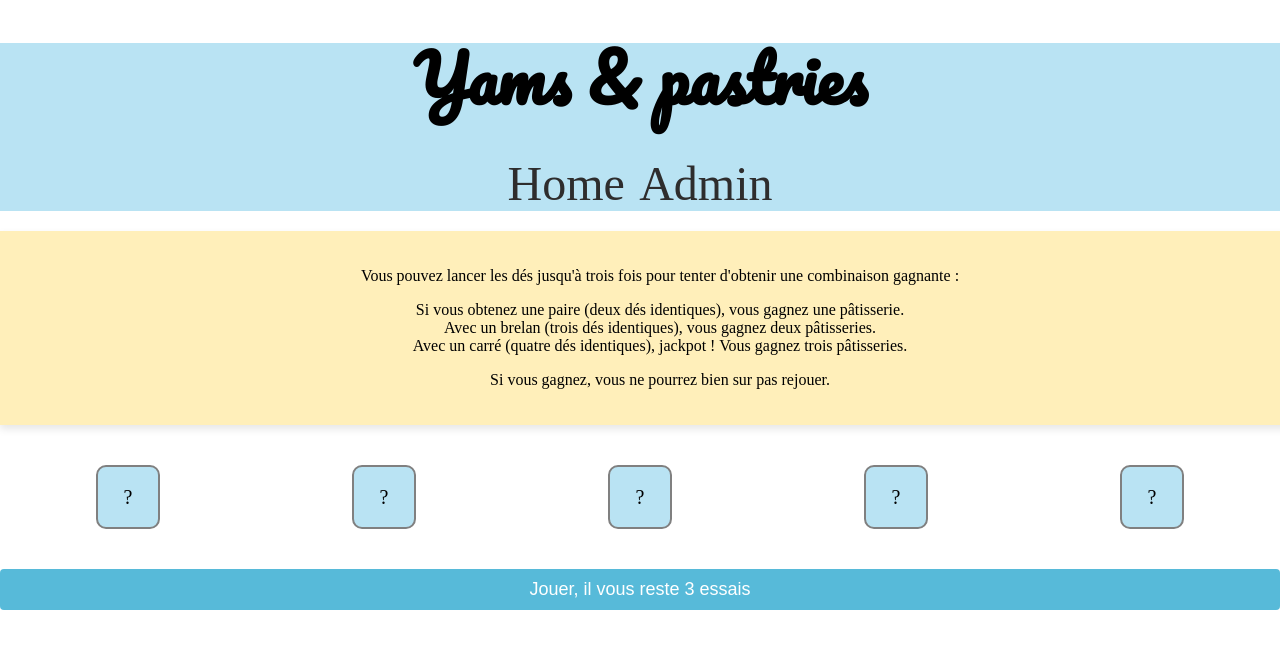
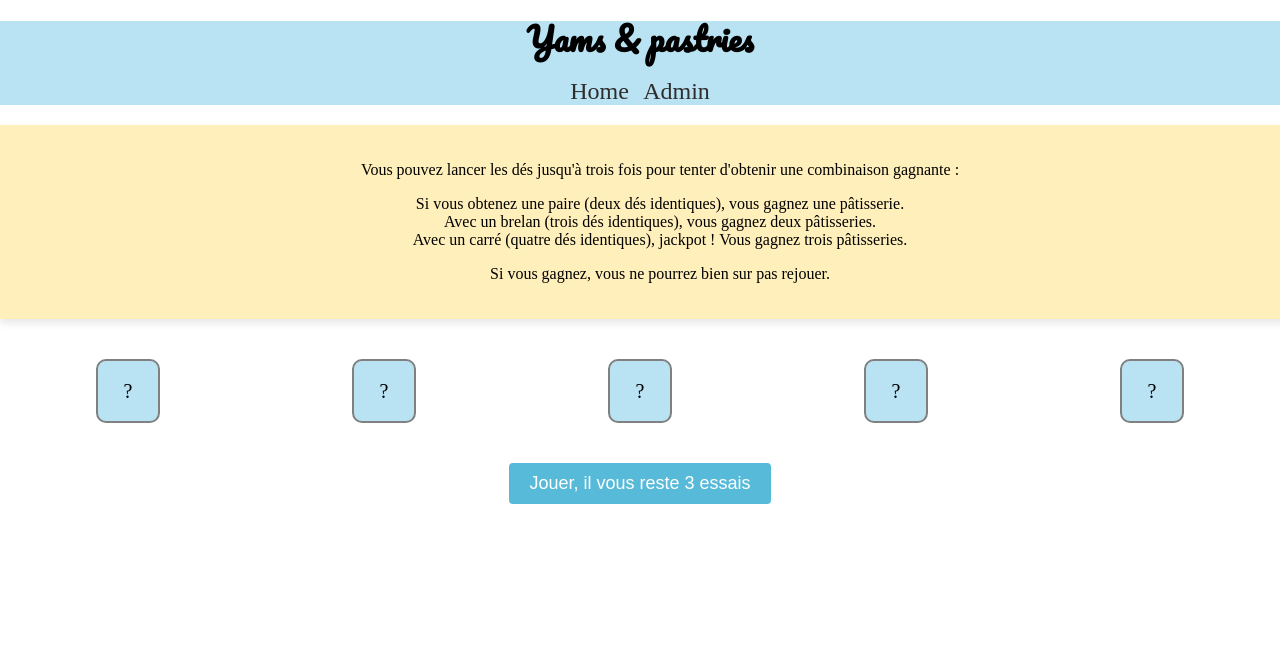
Before and after one commit to Sigma-2000/Yams-app-Thibault-Am-lie, a React (Vite) app in the folder Yams-Pastries-App/: page / in a window 1280 px wide. Both pictures are taken after a click on the button "Découvrez le jeu". Shown: the top 648 px of the page. Built offline with nearby package versions, Linux system fonts and the light colour scheme; no server answers.

Commit message:
fix-css-button

```diff
--- a/Yams-Pastries-App/src/App.css
+++ b/Yams-Pastries-App/src/App.css
@@ -1,6 +1,6 @@
 #root {
   min-width: 100vw;
-  margin: 0;
+  margin: 0 auto;
   padding: 0;
   text-align: center;
 }
--- a/Yams-Pastries-App/src/components/Navbar.css
+++ b/Yams-Pastries-App/src/components/Navbar.css
@@ -36,12 +36,3 @@ nav li a:hover {
 nav li a.active {
   color: orange;
 }
-
-@media (min-width: 768px) {
-  h1 {
-    font-size: 4rem;
-  }
-  nav li {
-    font-size: 3rem;
-  }
-}
--- a/Yams-Pastries-App/src/pages/Game.css
+++ b/Yams-Pastries-App/src/pages/Game.css
@@ -1,15 +1,18 @@
-
+.button-container {
+  text-align: center;
+}
 button {
   background-color: #57baD9;
   color: white;
   border: none;
   padding: 10px 20px;
   text-align: center;
-  display: block;
+  display: inline-block;
   margin: 20px auto;
   font-size: 18px;
   cursor: pointer;
   border-radius: 4px;
+  width: max-content;
 }
 
 button:hover {
--- a/Yams-Pastries-App/src/pages/Game.jsx
+++ b/Yams-Pastries-App/src/pages/Game.jsx
@@ -47,6 +47,7 @@ function Game() {
       <Dice />
       <div className={messageClass}>{message}</div>
       <div>{prizeMessage}</div>
+      <div className="button-container">
       <button
         onClick={handleRollDice}
         disabled={!gameActive}
@@ -54,6 +55,7 @@ function Game() {
       >
         {buttonText}
       </button>
+      </div>
     </>
   );
 }
--- a/Yams-Pastries-App/src/pages/Homepage.css
+++ b/Yams-Pastries-App/src/pages/Homepage.css
@@ -20,7 +20,9 @@ ul li {
   margin: 0;
   font-size: 1rem;
 }
-
+.button-container {
+  text-align: center;
+}
 button {
   background-color: #57baD9;
   color: white;
@@ -31,6 +33,7 @@ button {
   font-size: 18px;
   cursor: pointer;
   border-radius: 4px;
+  width: max-content;
 }
 
 button:hover {
--- a/Yams-Pastries-App/src/pages/Homepage.jsx
+++ b/Yams-Pastries-App/src/pages/Homepage.jsx
@@ -16,7 +16,7 @@ function Homepage() {
           </p>
         </section>
       </div>
-      <div>
+      <div className="button-container">
         <button>
           <Link to="/game">Découvrez le jeu</Link>
         </button>
```
